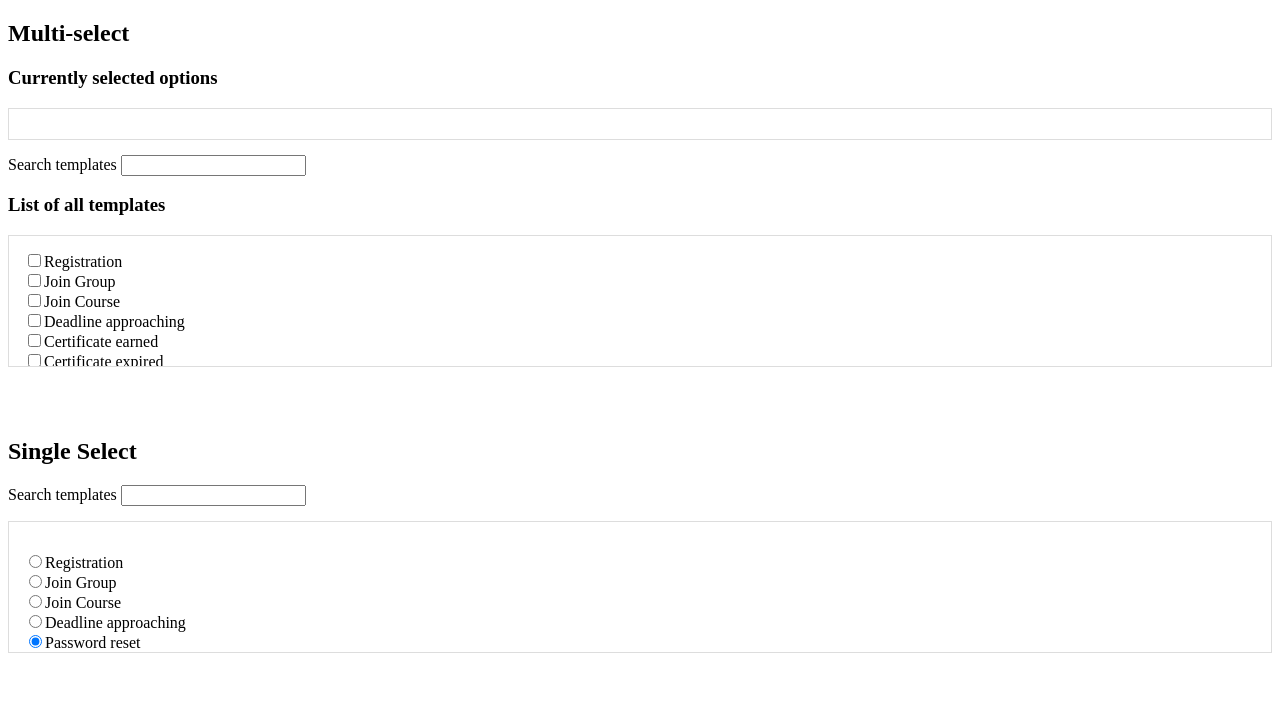
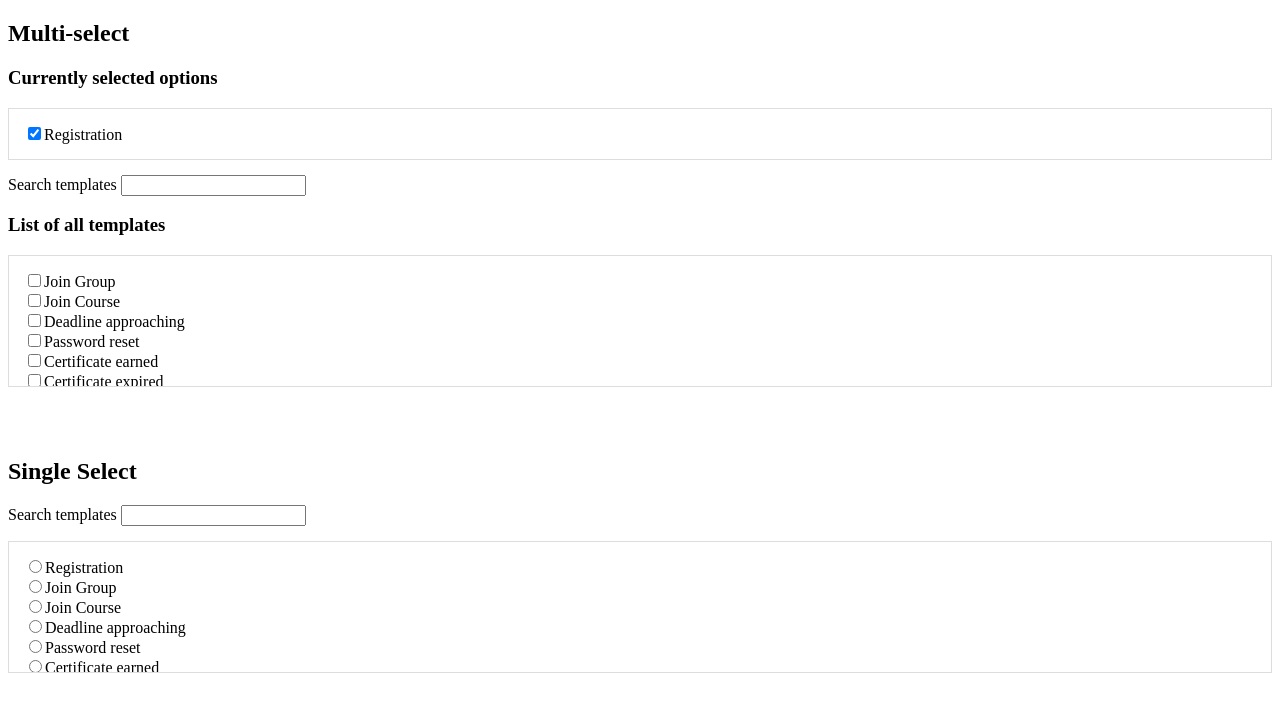
Before and after one commit to catenglaender/item-select-search, a plain HTML site: page index.html in a window 1280 px wide. Both pictures are taken after a click on the checkbox 34 px from the left and 133 px from the top of the page. Drawn offline with Linux system fonts and the light colour scheme.

Commit message:
select and multiple proof of concept done

```diff
--- a/index.html
+++ b/index.html
@@ -23,7 +23,7 @@
         <li class="select-multiple-item"><input class="checkbox" type="checkbox" value="615">Join Group</li>
         <li class="select-multiple-item"><input class="checkbox" type="checkbox" value="612">Join Course</li>
         <li class="select-multiple-item"><input class="checkbox" type="checkbox" value="611">Deadline approaching</li>
-        <li class="select-multiple-item"><input class="checkbox" type="checkbox" checked="" value="610">Password reset
+        <li class="select-multiple-item"><input class="checkbox" type="checkbox" value="610">Password reset
         </li>
         <li class="select-multiple-item"><input class="checkbox" type="checkbox" value="609">Certificate earned</li>
         <li class="select-multiple-item"><input class="checkbox" type="checkbox" value="613">Certificate expired</li>
@@ -39,7 +39,7 @@
         <li class="select-single-item"><input class="checkbox" type="radio" name="single-group" value="615">Join Group</li>
         <li class="select-single-item"><input class="checkbox" type="radio" name="single-group" value="612">Join Course</li>
         <li class="select-single-item"><input class="checkbox" type="radio" name="single-group" value="611">Deadline approaching</li>
-        <li class="select-single-item"><input class="checkbox" type="radio" name="single-group" checked="" value="610">Password reset
+        <li class="select-single-item"><input class="checkbox" type="radio" name="single-group" value="610">Password reset
         </li>
         <li class="select-single-item"><input class="checkbox" type="radio" name="single-group" value="609">Certificate earned</li>
         <li class="select-single-item"><input class="checkbox" type="radio" name="single-group" value="613">Certificate expired</li>
--- a/script.js
+++ b/script.js
@@ -15,6 +15,20 @@ document.addEventListener('DOMContentLoaded', () => {
     // Function to move an item back to the select container during animation
     const moveToSelectContainer = container => {
         document.querySelector('.select-multiple-list').appendChild(container);
+    };
+
+    const updateHeaderVisibility = () => {
+        if (selectedContainer.children.length > 0) {
+            selectedHeader.style.display = 'block';
+            listHeader.style.display = 'block';
+            selectedContainer.style.display = 'block';
+            console.log('Header visibility on');
+        } else {
+            selectedHeader.style.display = 'none';
+            listHeader.style.display = 'none';
+            selectedContainer.style.display = 'none';
+            console.log('Header visibility off');
+        }
     };
 
     // Function to update the "selected" class for a specific checkbox
@@ -55,7 +69,7 @@ document.addEventListener('DOMContentLoaded', () => {
                 moveToSelectContainer(container);
                 removeSelectedClass(container);
             }
-            handler(filterElSingle.value);
+            handlerMulti(filterElMulti.value);
             updateHeaderVisibility();
         });
     });
@@ -79,8 +93,7 @@ document.addEventListener('DOMContentLoaded', () => {
             const checkbox = container.querySelector('input');
             const isChecked = checkbox.checked;
 
-            if (matching.includes(idx) || isChecked) {
-                container.style.maxHeight = '1080px';
+            if (matching.includes(idx) || isChecked) {updateHeaderVisibility();
                 container.style.transform = 'scale(1,1)';
             } else {
                 container.style.maxHeight = '0px';
@@ -89,18 +102,7 @@ document.addEventListener('DOMContentLoaded', () => {
         });
     };
 
-    const updateHeaderVisibility = () => {
-        if (selectedContainer.children.length > 0) {
-            selectedHeader.style.display = 'block';
-            listHeader.style.display = 'block';
-            selectedContainer.style.display = 'block';
-            console.log('Header visibility');
-        } else {
-            selectedHeader.style.display = 'none';
-            listHeader.style.display = 'none';
-            selectedContainer.style.display = 'none';
-        }
-    };
+
 
     const toggleNoResults = () => {
         console.log('Toggling No Results');
@@ -120,6 +122,7 @@ document.addEventListener('DOMContentLoaded', () => {
 
     // SINGLE SELECT RADIO BUTTONS
     const filterElSingle = document.querySelector('#filter-single');
+    const selectSingleList = document.querySelector('.select-single-container');
     const selectableItemsSingle = Array.from(document.querySelectorAll('.select-single-item'));
 
     const labelsSingle = selectableItemsSingle.map(container => container.textContent);
@@ -149,11 +152,14 @@ document.addEventListener('DOMContentLoaded', () => {
             if(radio.checked) {
                 selectableItemsSingle.forEach(container2 => {container2.classList.remove('selected')});
                 container.classList.add('selected');
+                selectSingleList.scrollTop = 0;
             } else {
                 container.classList.remove('selected');
             }
         })
     });
+
+    updateHeaderVisibility();
 
     filterElMulti.addEventListener('keyup', () => {
         handlerMulti(filterElMulti.value);
--- a/style.scss
+++ b/style.scss
@@ -72,7 +72,6 @@ fieldset {
 .select-single-list {
     display: flex;
     flex-direction: column;
-    margin-top: $il-margin-xlarge-vertical;
 }
 
 .select-single-item {
```
Also changed, not shown: style.css, 1 other file.
